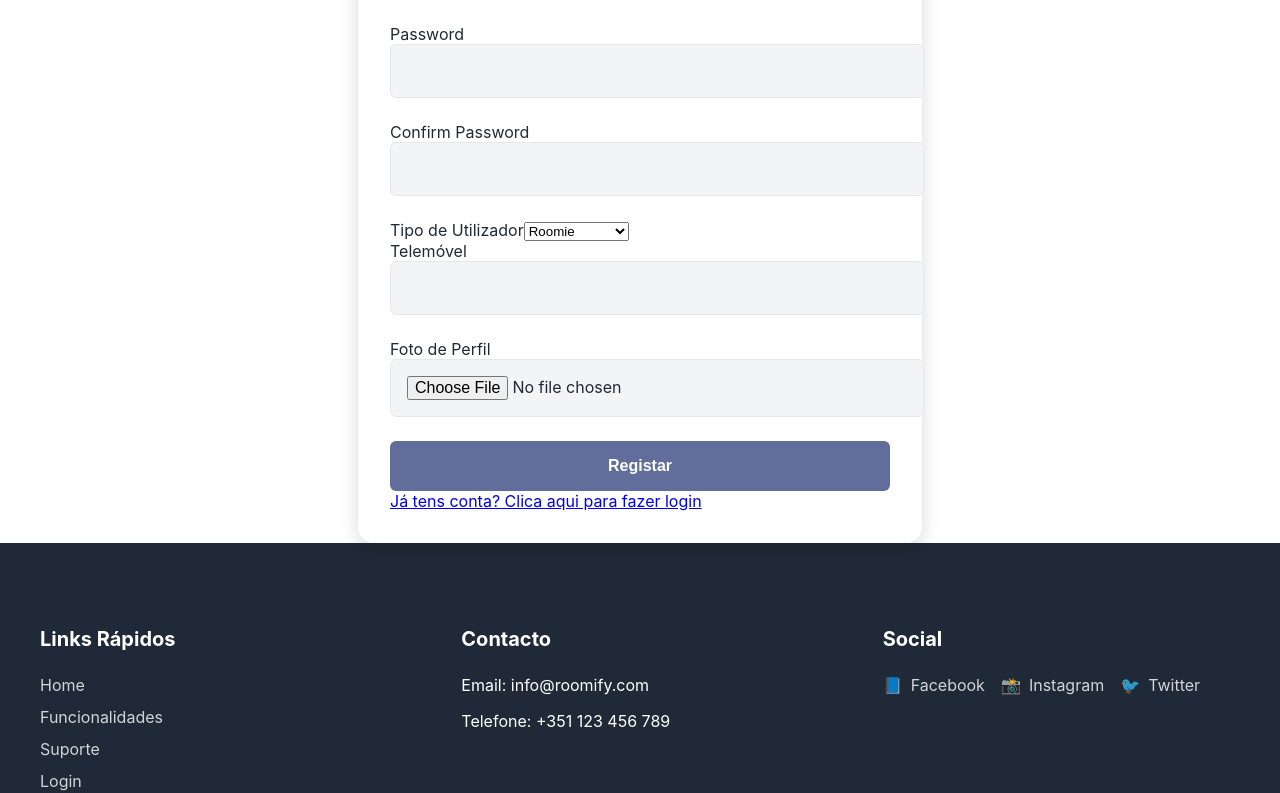
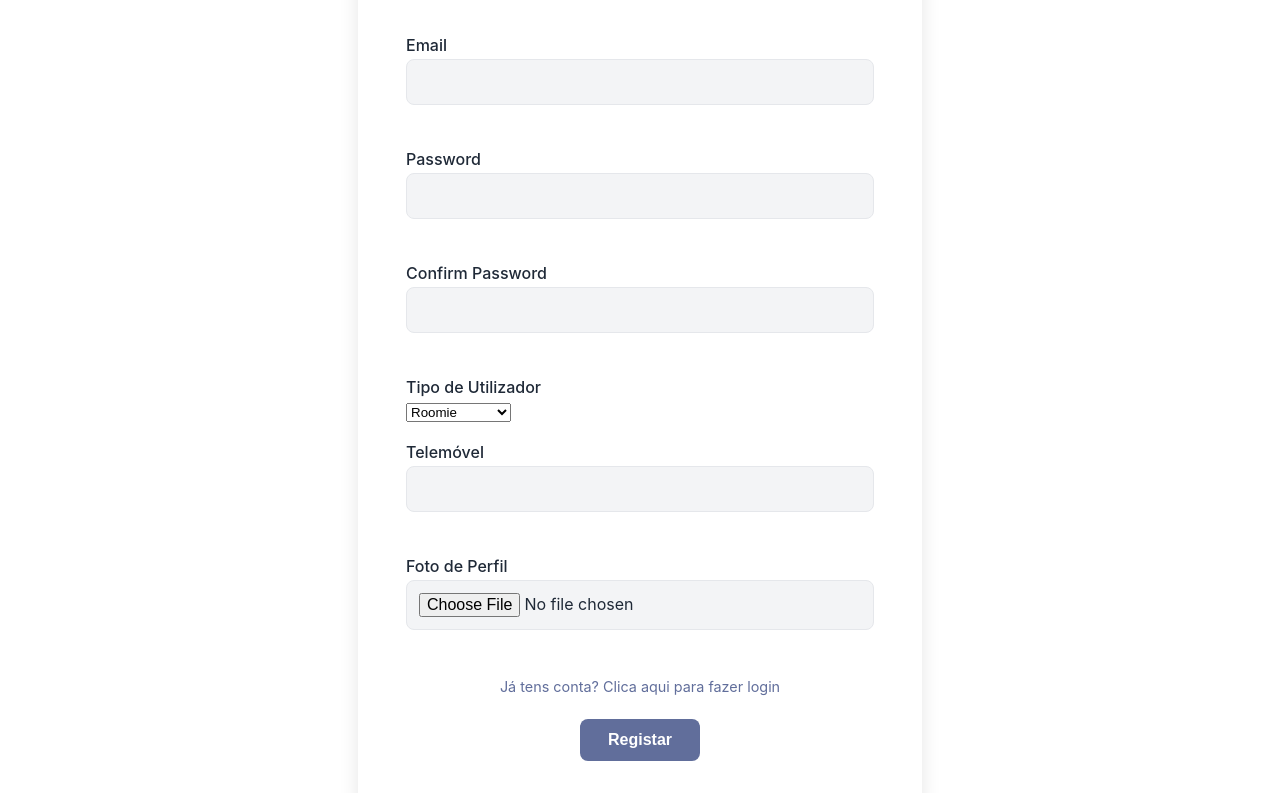
Before and after one commit to santyveloso/Roomify_V3, a React (Create React App) app in the folder frontend/: page /register in a window 1280 px wide. Shown: the part 292-1085 px from the top of the page. Built offline with nearby package versions, Linux system fonts and the light colour scheme.

Commit message:
updates de css no login e registar

```diff
--- a/frontend/src/Auth.css
+++ b/frontend/src/Auth.css
@@ -5,7 +5,7 @@
     justify-content: center;
     align-items: center;
     min-height: 100vh;
-    padding: 2rem;
+    padding: 100px 2rem 2rem;
     box-sizing: border-box;
     background-color: var(--background-color);
   }
@@ -17,7 +17,7 @@
     box-shadow: 0 4px 20px rgba(0, 0, 0, 0.1);
     max-width: 500px;
     width: 100%;
-    animation: fadeIn 0.8s ease-out;
+    animation: fadeInUpScale 0.6s ease-out;
   }
 
   .login-form h2 {
@@ -102,3 +102,119 @@
       opacity: 1;
     }
   }
+
+  @keyframes fadeInUpScale {
+    0% {
+      opacity: 0;
+      transform: translateY(40px) scale(0.96);
+    }
+    100% {
+      opacity: 1;
+      transform: translateY(0) scale(1);
+    }
+  }
+
+  /* Estilos para o Formulário de Registo */
+  .register-container {
+    display: flex;
+    justify-content: center;
+    align-items: center;
+    min-height: 100vh;
+    padding: 100px 2rem 2rem;
+    box-sizing: border-box;
+    background-color: var(--background-color);
+  }
+
+  .register-form {
+    background-color: var(--background-color);
+    padding: 2rem;
+    border-radius: 1rem;
+    box-shadow: 0 4px 20px rgba(0, 0, 0, 0.1);
+    max-width: 500px;
+    width: 100%;
+    animation: fadeInUpScale 0.6s ease-out; /* Usando a animação de Auth.css */
+  }
+
+  .register-form h2 {
+    font-family: var(--font-primary);
+    font-size: 1.8rem;
+    margin-bottom: 1.5rem;
+    text-align: center;
+    color: var(--text-color);
+  }
+
+  .register-form form {
+    width: 100%;
+    padding: 0 1rem;
+    box-sizing: border-box;
+  }
+
+  .register-form form div {
+    margin-bottom: 1.25rem;
+  }
+
+  .register-form label {
+    display: block;
+    margin-bottom: 0.25rem;
+    font-weight: 500;
+    font-family: var(--font-secondary);
+    color: var(--text-color);
+  }
+
+  .register-form input {
+    width: 100%;
+    padding: 0.75rem;
+    border: 1px solid var(--border-color);
+    border-radius: 0.5rem;
+    font-size: 1rem;
+    font-family: var(--font-secondary);
+    background-color: var(--light-background);
+    transition: border 0.3s ease;
+    box-sizing: border-box;
+  }
+
+  .register-form input:focus {
+    border-color: var(--primary-color);
+    outline: none;
+  }
+
+  .register-form button {
+    width: auto; /* Allow button to size based on content */
+    min-width: 120px; /* Set a minimum width */
+    padding: 0.75rem 1.5rem; /* Adjust padding as needed */
+    background-color: var(--primary-color);
+    color: white;
+    border: none;
+    border-radius: 0.5rem;
+    font-size: 1rem;
+    font-weight: 600;
+    cursor: pointer;
+    transition: background-color 0.3s ease;
+  }
+
+  .register-form button:hover {
+    background-color: var(--secondary-color);
+  }
+
+  .register-form p {
+    text-align: center;
+    margin-top: 1rem;
+    font-size: 0.9rem;
+    color: darkred; /* Ou outra cor para mensagens de erro/sucesso */
+  }
+
+  .auth-redirect-link {
+    text-align: center;
+    margin-top: 1.5rem;
+    margin-bottom: 1rem;
+    font-size: 0.9rem;
+  }
+
+  .auth-redirect-link a {
+    color: var(--primary-color);
+    text-decoration: none;
+  }
+
+  .auth-redirect-link a:hover {
+    text-decoration: underline;
+  }
--- a/frontend/src/components/RegisterForm.jsx
+++ b/frontend/src/components/RegisterForm.jsx
@@ -150,8 +150,14 @@ const RegisterForm = () => {
         </div>
         {previewUrl && <img src={previewUrl} alt="Preview" height="100px" />}
 
-        <button type="submit">Registar</button>
-        <Link to='/login'>Já tens conta? Clica aqui para fazer login</Link>
+        <div className="auth-redirect-link">
+          <Link to='/login'>Já tens conta? Clica aqui para fazer login</Link>
+        </div>
+
+        <div className="button-container">
+          <button type="submit">Registar</button>
+        </div>
+
       </form>
       {message && <p>{message}</p>} {/* Exibe a mensagem de sucesso ou erro */}
     </div>
--- a/frontend/src/pages/RegisterPage.jsx
+++ b/frontend/src/pages/RegisterPage.jsx
@@ -2,6 +2,7 @@ import React from 'react';
 import Navbar from '../components/Navbar';
 import Footer from '../components/Footer';
 import RegisterForm from '../components/RegisterForm';
+import '../Auth.css'
 
 function RegisterPage() {
   return (
```
